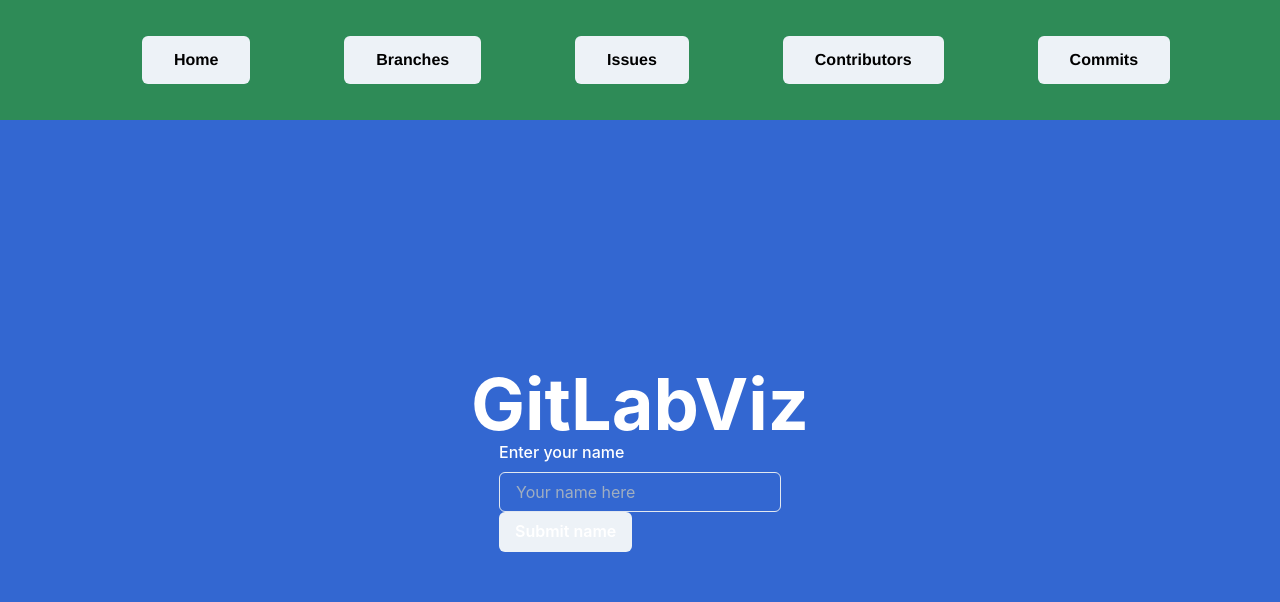
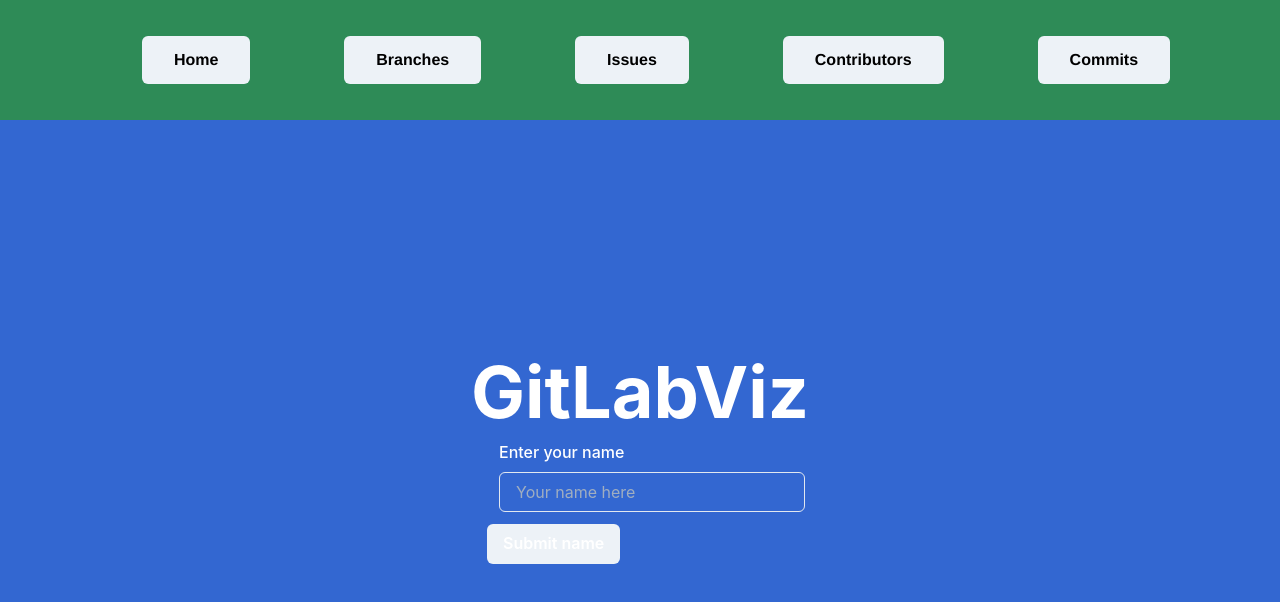
Before and after one commit to perholte/GitlabVizualiser, a React (Create React App) app: page / in a window 1280 px wide. Shown: the top 602 px of the page. Built offline with nearby package versions, Linux system fonts and the light colour scheme; no server answers.

Commit message:
Implement logic for hiding and showing greeting. (#20)

```diff
--- a/src/components/common/Greeting.tsx
+++ b/src/components/common/Greeting.tsx
@@ -1,7 +1,14 @@
+import { Text } from '@chakra-ui/layout';
 import { FC } from 'react-router/node_modules/@types/react';
 
 const Greeting: FC = () => {
-	return <p>Hello {sessionStorage.getItem('name')}</p>;
+	return !!sessionStorage.getItem('name') ? (
+		<Text color='HighlightText' fontFamily='cursive'>
+			Hello {sessionStorage.getItem('name')}
+		</Text>
+	) : (
+		<></>
+	);
 };
 
 export default Greeting;
--- a/src/components/contributions/Contributions.tsx
+++ b/src/components/contributions/Contributions.tsx
@@ -1,14 +1,13 @@
 import { Center, Container, Heading, Text } from '@chakra-ui/layout';
 import { Flex } from '@chakra-ui/react';
 import { FC } from 'react';
+import Greeting from '../common/Greeting';
 import { containerStyles } from '../style/styles';
 import Chart from './Chart';
 
 const Contributions: FC = () => {
-	console.log({ containerStyles });
-
 	return (
-		<Center>
+		<Center flexDir='column'>
 			<Container maxW='container.sm' sx={containerStyles}>
 				<Flex marginY={5} flexDir='column' alignItems='center'>
 					<Heading>Contributions</Heading>
@@ -16,6 +15,7 @@ const Contributions: FC = () => {
 					<Chart />
 				</Flex>
 			</Container>
+			<Greeting />
 		</Center>
 	);
 };
--- a/src/components/frontpage/Frontpage.tsx
+++ b/src/components/frontpage/Frontpage.tsx
@@ -1,24 +1,25 @@
-import { Flex, Heading } from '@chakra-ui/layout';
+import { Center, Heading } from '@chakra-ui/layout';
 import { Button, FormControl, FormLabel, Input } from '@chakra-ui/react';
 import { FC, FormEventHandler, useState } from 'react';
 
 const Frontpage: FC = () => {
 	const [name, setName] = useState<string>();
-	const [submitted, setSubmitted] = useState<boolean>(false);
+	const [rerender, setRerender] = useState<boolean>(false);
+
+	const hasName = () => {
+		return sessionStorage.getItem('name');
+	};
 
 	const storeName: FormEventHandler = (event) => {
-		event.preventDefault();
 		sessionStorage.setItem('name', name!);
-		setSubmitted(true);
+		setRerender(!rerender);
 	};
 
 	return (
-		<Flex
+		<Center
 			minH='85vh'
 			maxH='85vh'
 			flexDir='column'
-			justifyContent='center'
-			alignItems='center'
 			backgroundColor='Highlight'
 			color='HighlightText'
 			fontFamily='heading'
@@ -26,9 +27,9 @@ const Frontpage: FC = () => {
 			<Heading justifyContent='center' textAlign='center' size='4xl'>
 				GitLabViz
 			</Heading>
-			{!submitted ? (
+			{!hasName() ? (
 				<form onSubmit={storeName}>
-					<FormControl>
+					<FormControl margin={3}>
 						<FormLabel>Enter your name</FormLabel>
 						<Input
 							isRequired
@@ -42,7 +43,7 @@ const Frontpage: FC = () => {
 			) : (
 				<p>Your name will be displayed on the different pages :)</p>
 			)}
-		</Flex>
+		</Center>
 	);
 };
 
```
